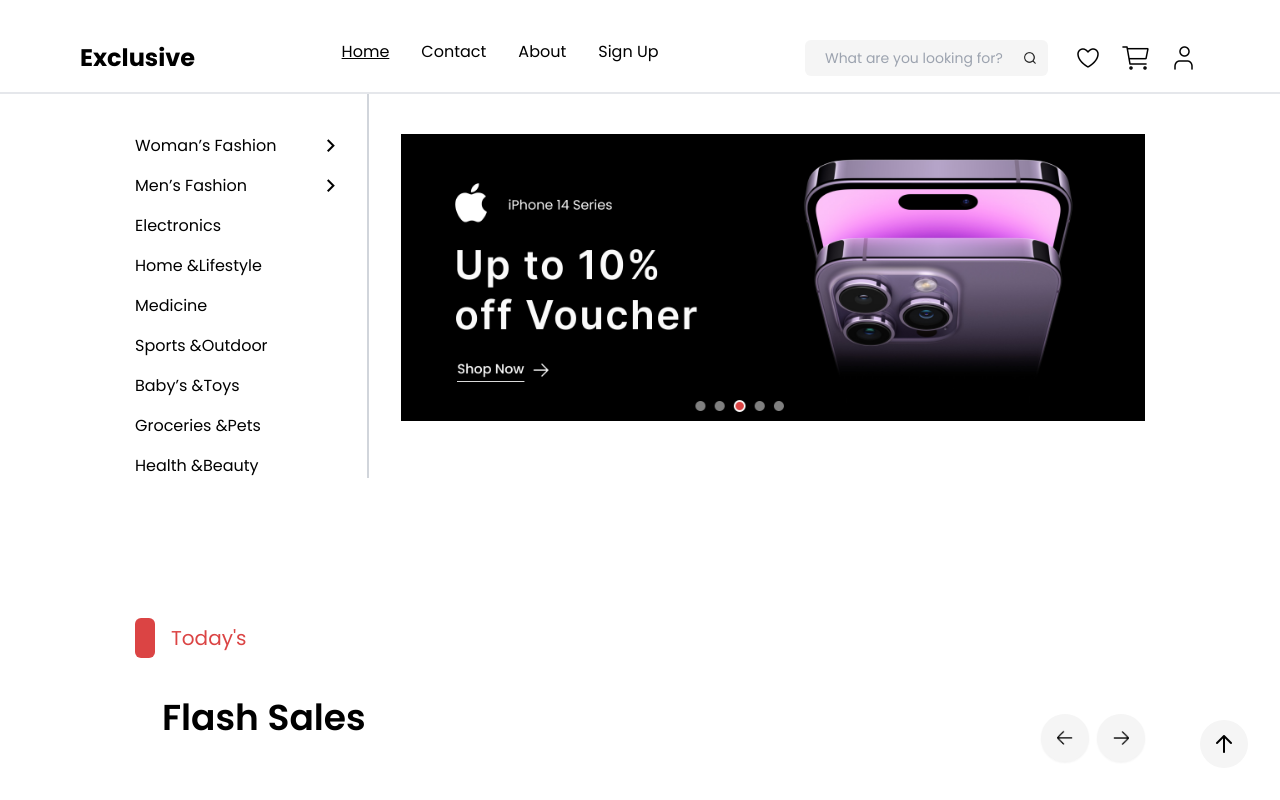
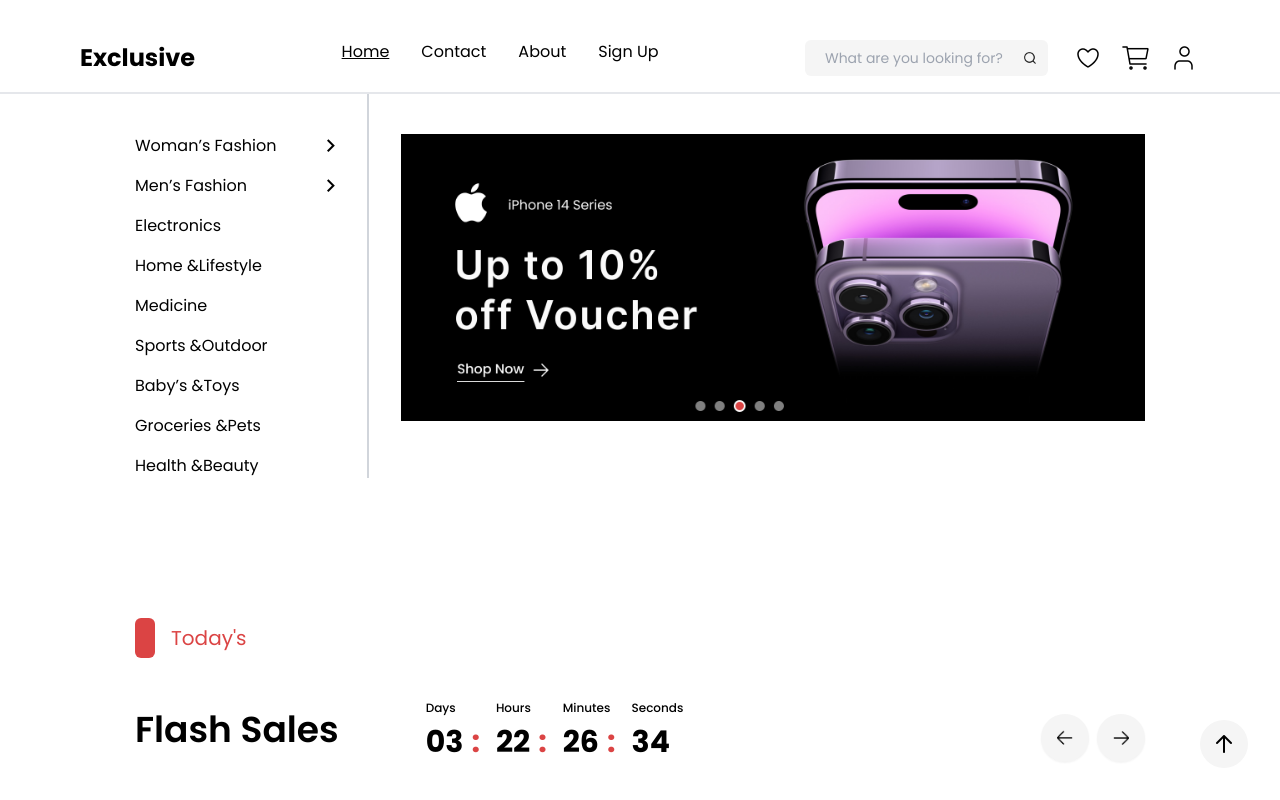
Before and after one commit to ahmadjkff/E-commerce, a React (Vite) app: page / in a window 1280 px wide. Shown: the top 800 px of the page. Built offline with nearby package versions, Linux system fonts and the light colour scheme; no server answers.

Commit message:
fix responsive design for smaller screens

```diff
--- a/src/components/pages/Home/FlashSales.jsx
+++ b/src/components/pages/Home/FlashSales.jsx
@@ -38,7 +38,7 @@ function FlashSales({ wishList }) {
         <h1 className="text-xl text-button2">Today's</h1>
       </div>
       <div className="flex justify-between w-full xs2:flex-col md:flex-row">
-        <div className="flex items-center xs2:flex-col xs2:gap-4 md:gap-[87px]">
+        <div className="flex items-center xs2:flex-col xs2:gap-4 md:gap-[87px] md:flex-row">
           <h1 className="text-4xl font-semibold">Flash Sales</h1>
           <CountdownTimer initialTime={340000} />
         </div>
--- a/src/components/pages/ProductView.jsx
+++ b/src/components/pages/ProductView.jsx
@@ -150,7 +150,6 @@ function ProductView() {
             </div>
           </div>
 
-          {/* Quantity and Action Buttons */}
           <div className="flex gap-4 items-center mb-10">
             <div className="flex items-center border rounded-md">
               <button
@@ -188,7 +187,6 @@ function ProductView() {
             </button>
           </div>
 
-          {/* Delivery Information */}
           <div className="flex flex-col">
             <div className="flex gap-2 w-[400px] items-center border p-4">
               <img
@@ -224,7 +222,6 @@ function ProductView() {
         </div>
       </div>
 
-      {/* Related Items */}
       <div className="flex flex-col gap-10 text-start xs2:items-center md:items-start">
         <div className="flex gap-4 items-center">
           <div className="bg-button2 w-5 h-10 rounded-md" />
```
